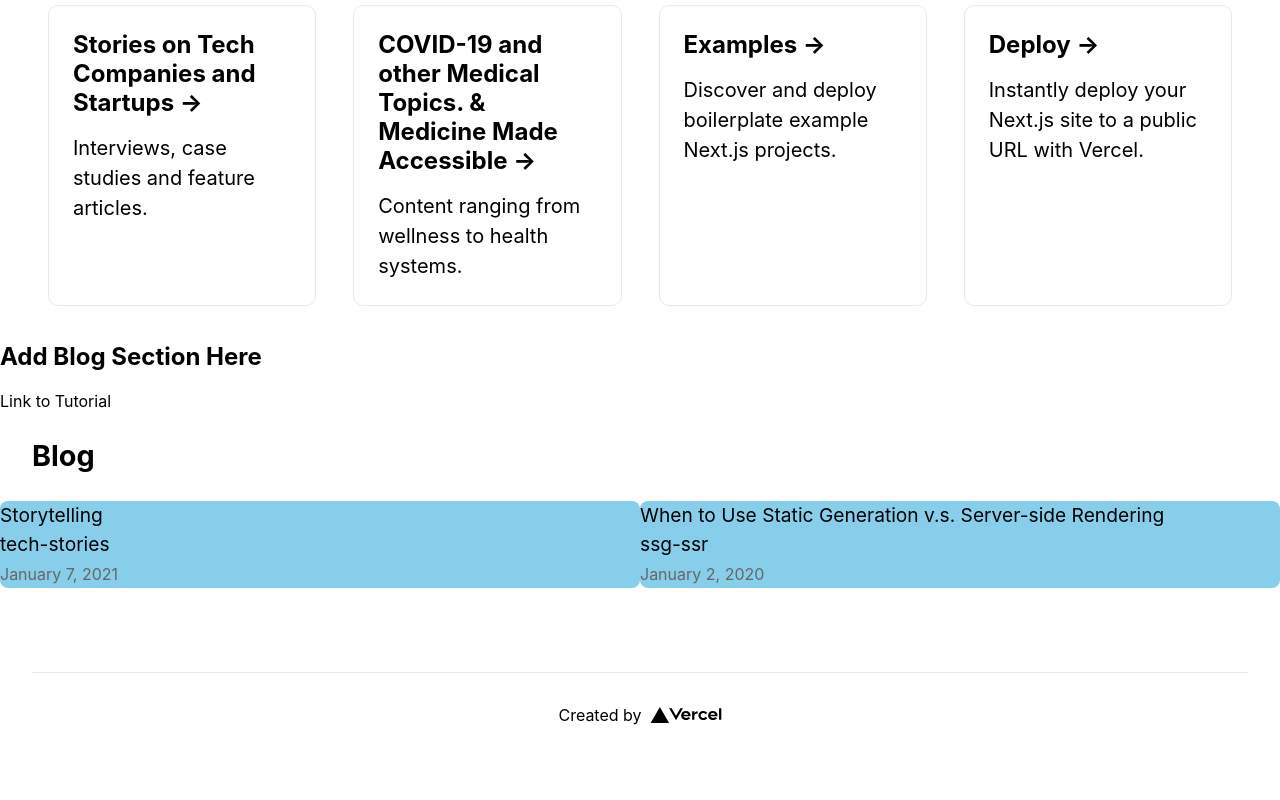
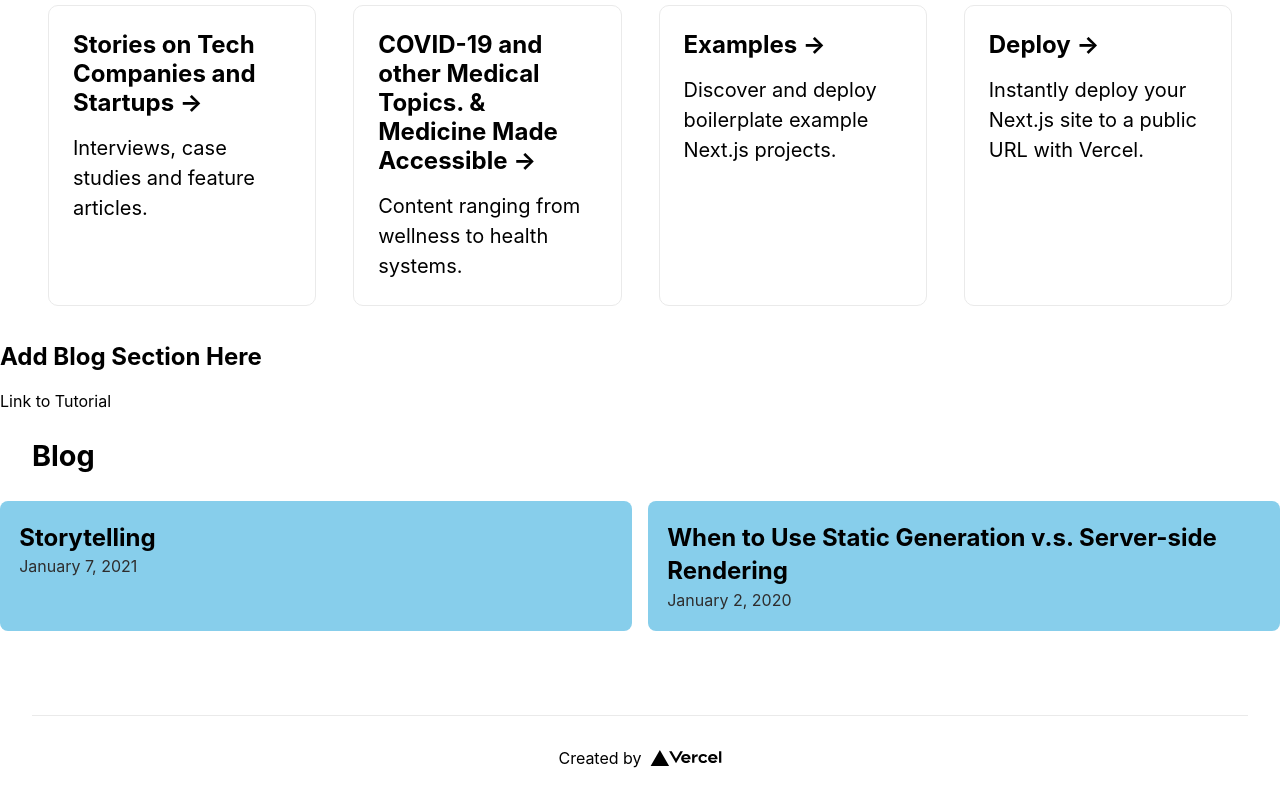
Before and after one commit to cml815/about-me, a Next.js app: page / in a window 1280 px wide. Shown: the part 638-1438 px from the top of the page. Before the commit the page ends 1395 px from the top, so only its background shows below. Built offline with nearby package versions, Linux system fonts and the light colour scheme.

Commit message:
get static props

```diff
--- a/package.json
+++ b/package.json
@@ -21,6 +21,7 @@
     "@next/mdx": "^12.0.7",
     "eslint": "7",
     "eslint-config-next": "12.0.4",
-    "next-mdx-remote": "^3.0.8"
+    "next-mdx-remote": "^3.0.8",
+    "rehype-image-size": "^1.0.0"
   }
 }
--- a/pages/index.js
+++ b/pages/index.js
@@ -83,11 +83,8 @@ export default function Home({ allPostsData }) {
           {allPostsData.map(({ id, date, title }) => (
             <li className={styles.listItem} key={id}>
               <Link href={`/posts/${id}`}>
-              <a>{title}</a>
+              <a className={styles.boldLink}>{title}</a>
               </Link>
-              <br />
-              {id}
-              <br />
             <small className={styles.lightText}>
               <Date dateString={date} />
             </small>
--- a/styles/Home.module.css
+++ b/styles/Home.module.css
@@ -47,6 +47,7 @@
 .headingMd {
   font-size: 1.2rem;
   line-height: 1.5;
+
 }
 
 .borderCircle {
@@ -64,6 +65,7 @@
 .list {
   display: grid;
   grid-template-columns: repeat(auto-fit, minmax(320px, 1fr));
+  grid-gap: 1rem;
   list-style: none;
   padding: 0;
   margin: 0;
@@ -74,6 +76,7 @@
   overflow: hidden;
   background-color: skyblue;
   border-radius: .5rem;
+  padding: 1em;
   position: relative;
 
 }
@@ -82,8 +85,15 @@
   margin: 0 0 1.25rem;
 }
 
+.boldLink {
+  font-size: 1.5rem;
+  line-height: 1.4;
+  font-weight: bold;
+}
+
 .lightText {
-  color: #666;
+  color: rgb(46, 45, 45);
+  display: block;
 }
 
 /* Navigation */
```
Also changed, not shown: 1 other file (tests, documents, lock files or other folders).
